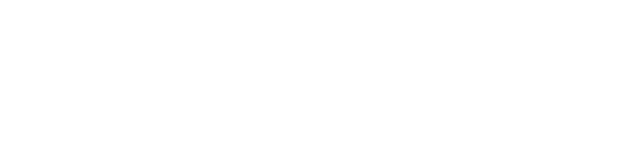
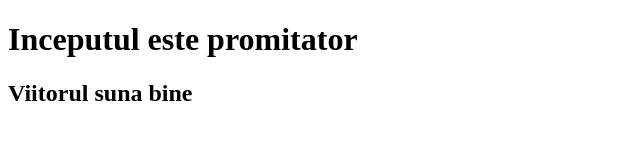
Before and after one commit to cornimbarbu/goit-markup-hw-01, a plain HTML site: page index.html in a window 1280 px wide. Shown: the whole page, without its empty margins (0-640 px from the left). Drawn offline with Linux system fonts and the light colour scheme.

Commit message:
Update index.html

```diff
--- a/index.html
+++ b/index.html
@@ -6,5 +6,8 @@
     <meta name="viewport" content="width=device-width, initial-scale=1.0" />
     <title>Document</title>
   </head>
-  <body></body>
+  <body>
+    <h1>Inceputul este promitator</h1>
+    <h2>Viitorul suna bine</h2>
+  </body>
 </html>
```
